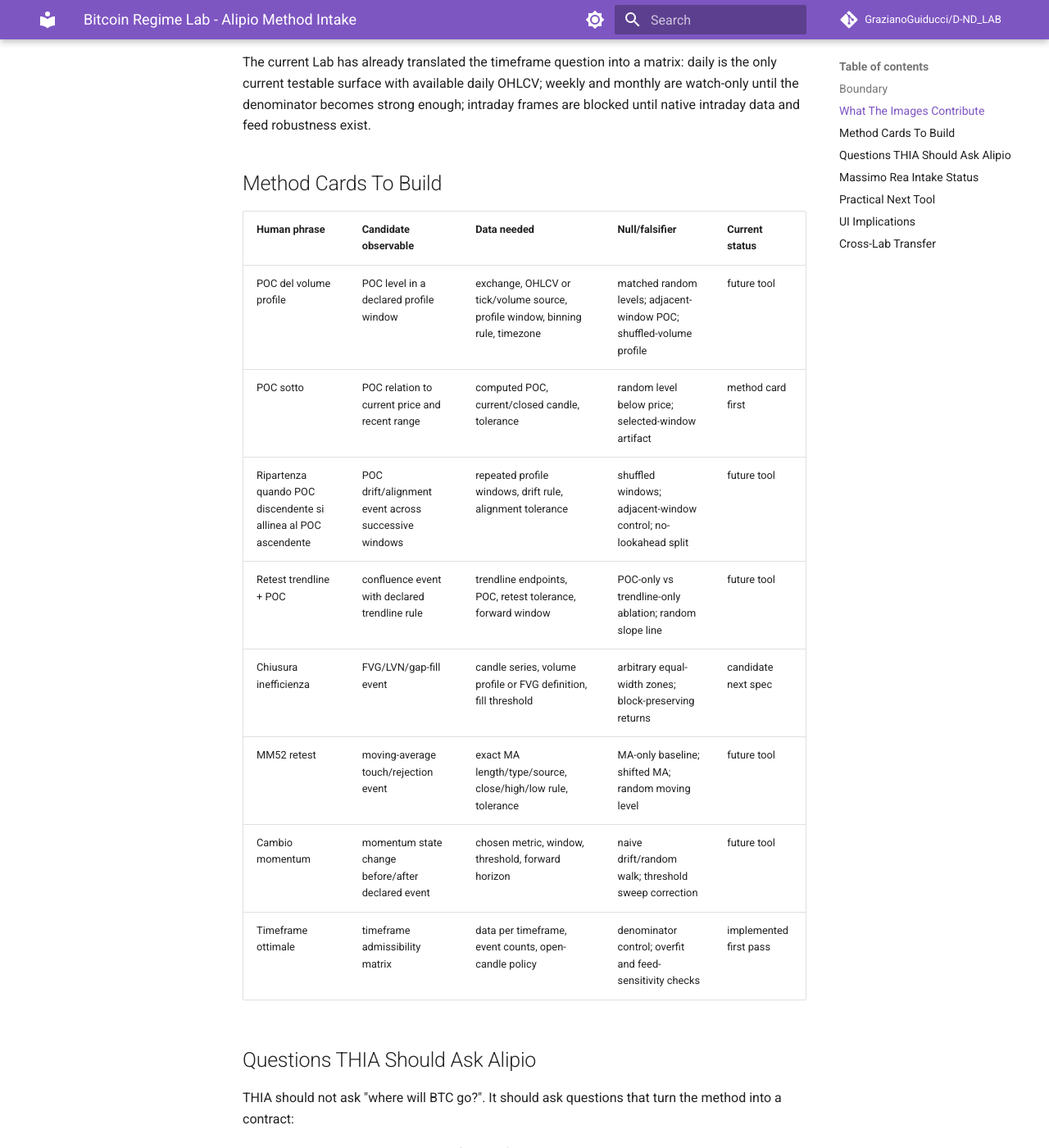
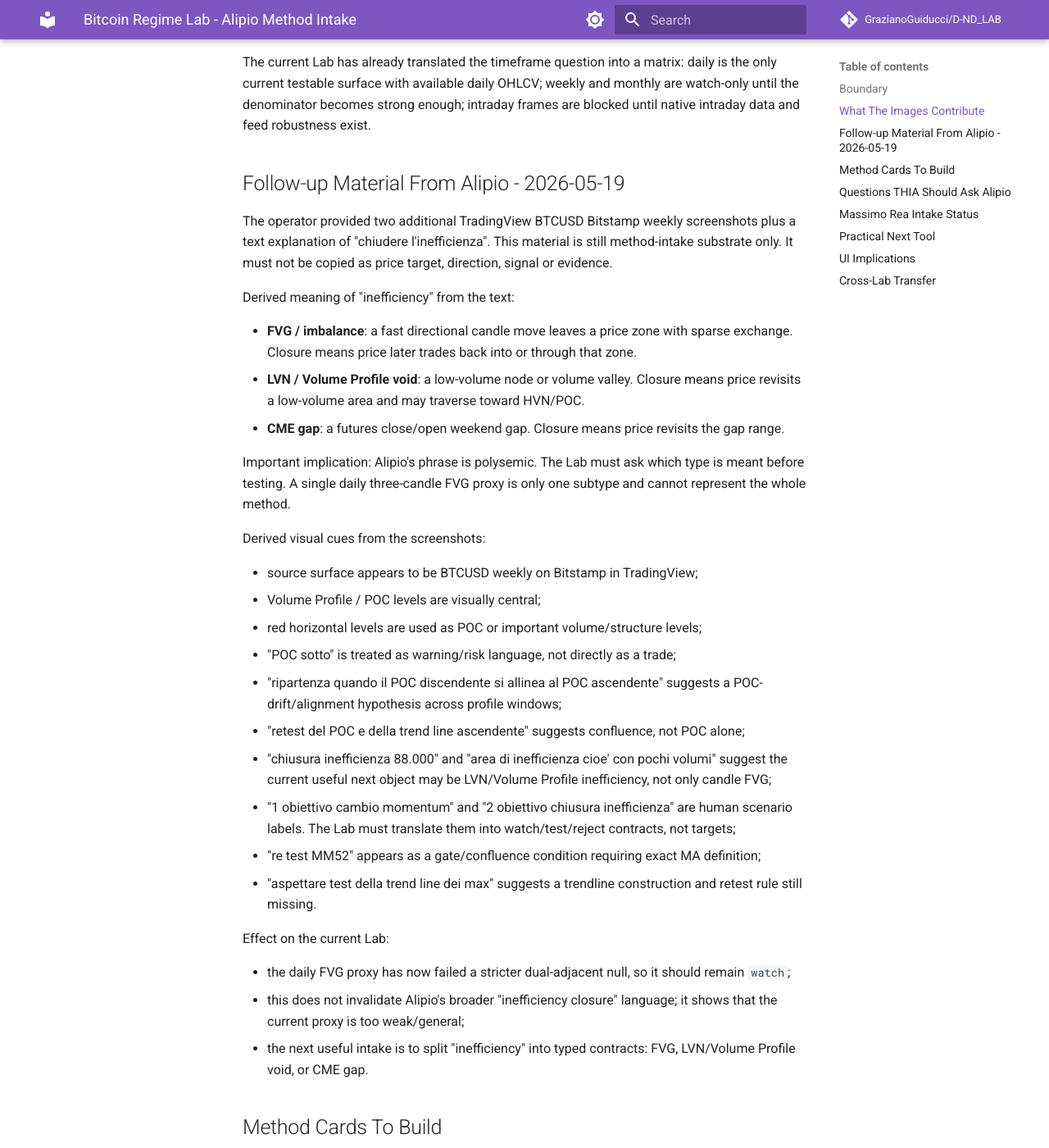
Before and after one commit to GrazianoGuiducci/D-ND_LAB, an MkDocs documentation site: the page built from docs/BITCOIN_ALIPIO_METHOD_INTAKE_20260518.md, in a window 1280 px wide and 1400 px high, scrolled down 1669 px. Shown: the whole window at 82% size. Built offline with MkDocs 1.6.1 and Material for MkDocs 9.7.7, drawn with Linux system fonts in a browser that asks for light colours; comment, search, counter and statistics services are not loaded; some of the changed text lies outside the part shown.

Commit message:
docs(bitcoin): refine alipio inefficiency intake

````diff
--- a/docs/BITCOIN_ALIPIO_METHOD_INTAKE_20260518.md
+++ b/docs/BITCOIN_ALIPIO_METHOD_INTAKE_20260518.md
@@ -68,6 +68,57 @@
 intraday frames are blocked until native intraday data and feed robustness
 exist.
 
+## Follow-up Material From Alipio - 2026-05-19
+
+The operator provided two additional TradingView BTCUSD Bitstamp weekly
+screenshots plus a text explanation of "chiudere l'inefficienza". This material
+is still method-intake substrate only. It must not be copied as price target,
+direction, signal or evidence.
+
+Derived meaning of "inefficiency" from the text:
+
+- **FVG / imbalance**: a fast directional candle move leaves a price zone with
+  sparse exchange. Closure means price later trades back into or through that
+  zone.
+- **LVN / Volume Profile void**: a low-volume node or volume valley. Closure
+  means price revisits a low-volume area and may traverse toward HVN/POC.
+- **CME gap**: a futures close/open weekend gap. Closure means price revisits
+  the gap range.
+
+Important implication: Alipio's phrase is polysemic. The Lab must ask which
+type is meant before testing. A single daily three-candle FVG proxy is only one
+subtype and cannot represent the whole method.
+
+Derived visual cues from the screenshots:
+
+- source surface appears to be BTCUSD weekly on Bitstamp in TradingView;
+- Volume Profile / POC levels are visually central;
+- red horizontal levels are used as POC or important volume/structure levels;
+- "POC sotto" is treated as warning/risk language, not directly as a trade;
+- "ripartenza quando il POC discendente si allinea al POC ascendente" suggests
+  a POC-drift/alignment hypothesis across profile windows;
+- "retest del POC e della trend line ascendente" suggests confluence, not POC
+  alone;
+- "chiusura inefficienza 88.000" and "area di inefficienza cioe' con pochi
+  volumi" suggest the current useful next object may be LVN/Volume Profile
+  inefficiency, not only candle FVG;
+- "1 obiettivo cambio momentum" and "2 obiettivo chiusura inefficienza" are
+  human scenario labels. The Lab must translate them into watch/test/reject
+  contracts, not targets;
+- "re test MM52" appears as a gate/confluence condition requiring exact MA
+  definition;
+- "aspettare test della trend line dei max" suggests a trendline construction
+  and retest rule still missing.
+
+Effect on the current Lab:
+
+- the daily FVG proxy has now failed a stricter dual-adjacent null, so it should
+  remain `watch`;
+- this does not invalidate Alipio's broader "inefficiency closure" language;
+  it shows that the current proxy is too weak/general;
+- the next useful intake is to split "inefficiency" into typed contracts:
+  FVG, LVN/Volume Profile void, or CME gap.
+
 ## Method Cards To Build
 
 | Human phrase | Candidate observable | Data needed | Null/falsifier | Current status |
@@ -76,7 +127,7 @@
 | POC sotto | POC relation to current price and recent range | computed POC, current/closed candle, tolerance | random level below price; selected-window artifact | method card first |
 | Ripartenza quando POC discendente si allinea al POC ascendente | POC drift/alignment event across successive windows | repeated profile windows, drift rule, alignment tolerance | shuffled windows; adjacent-window control; no-lookahead split | future tool |
 | Retest trendline + POC | confluence event with declared trendline rule | trendline endpoints, POC, retest tolerance, forward window | POC-only vs trendline-only ablation; random slope line | future tool |
-| Chiusura inefficienza | FVG/LVN/gap-fill event | candle series, volume profile or FVG definition, fill threshold | arbitrary equal-width zones; block-preserving returns | candidate next spec |
+| Chiusura inefficienza | typed FVG/LVN/CME-gap closure event | inefficiency type, candle series, volume profile window/binning or CME gap source, fill threshold | strict dual-adjacent control; arbitrary equal-width zones; block-preserving returns; shuffled-volume profile for LVN | watch after strict-null FVG proxy failed |
 | MM52 retest | moving-average touch/rejection event | exact MA length/type/source, close/high/low rule, tolerance | MA-only baseline; shifted MA; random moving level | future tool |
 | Cambio momentum | momentum state change before/after declared event | chosen metric, window, threshold, forward horizon | naive drift/random walk; threshold sweep correction | future tool |
 | Timeframe ottimale | timeframe admissibility matrix | data per timeframe, event counts, open-candle policy | denominator control; overfit and feed-sensitivity checks | implemented first pass |
@@ -93,15 +144,19 @@
 4. What bin size or profile resolution is used?
 5. What tolerance counts as a POC touch or retest?
 6. When is a Naked POC considered active, touched, retired or invalidated?
-7. What exactly makes an inefficiency "closed": wick touch, close inside,
-   full traversal, percentage fill or volume fill?
-8. Which MM52 is intended: simple/exponential, close-based, weekly/daily, and
+7. When you say "inefficiency", which subtype do you mean here: FVG/imbalance,
+   LVN/Volume Profile void, or CME gap?
+8. What exactly makes that inefficiency "closed": wick touch, close inside,
+   full traversal, percentage fill, volume fill or touch of HVN/POC?
+9. If the marked zone is an LVN/Volume Profile void, what is the profile
+   window, binning/resolution and volume threshold that defines "low volume"?
+10. Which MM52 is intended: simple/exponential, close-based, weekly/daily, and
    must the candle close above/below it?
-9. How are trendlines drawn: which pivots, which timeframe, what tolerance?
-10. Which timeframe is used to define the object, and which timeframe is used
+11. How are trendlines drawn: which pivots, which timeframe, what tolerance?
+12. Which timeframe is used to define the object, and which timeframe is used
     to confirm it?
-11. What would make the method fail?
-12. What output would be useful if the Lab cannot produce a signal: watchlist,
+13. What would make the method fail?
+14. What output would be useful if the Lab cannot produce a signal: watchlist,
     invalidation, rejected hypothesis, next test or source/data warning?
 
 These answers should become method cards or contribution artifacts. They must
@@ -143,13 +198,15 @@
 -> matched null -> falsifier -> dashboard watch/test/reject
 ```
 
-Candidate first spec:
+Candidate first spec, after the 2026-05-19 strict-null result:
 
 - `btc_method_intake_card.py`: writes a structured method card for one Alipio
   object with required data, unresolved definitions and no-signal boundary.
-- then `btc_daily_inefficiency_candidate.py`: tests a simple daily FVG/gap-fill
-  definition because it can be computed from OHLCV without tick-level volume.
-- only after that, `btc_volume_profile_poc_proxy.py`: computed POC proxy with a
+- `btc_daily_inefficiency_candidate.py`: already tested a simple daily
+  FVG/gap-fill proxy and downgraded it to `watch` because the strict
+  dual-adjacent null filled more than the proxy.
+- next, `btc_volume_profile_lvn_proxy.py` or `btc_volume_profile_poc_proxy.py`:
+  computed LVN/POC proxy with a
   declared binning/window rule, labelled as proxy unless real volume-profile
   data is available.
 
````
Also changed, not shown: docs/BITCOIN_DAILY_INEFFICIENCY_CANDIDATE_20260519.md (+29 -14 lines), 1 other file.
